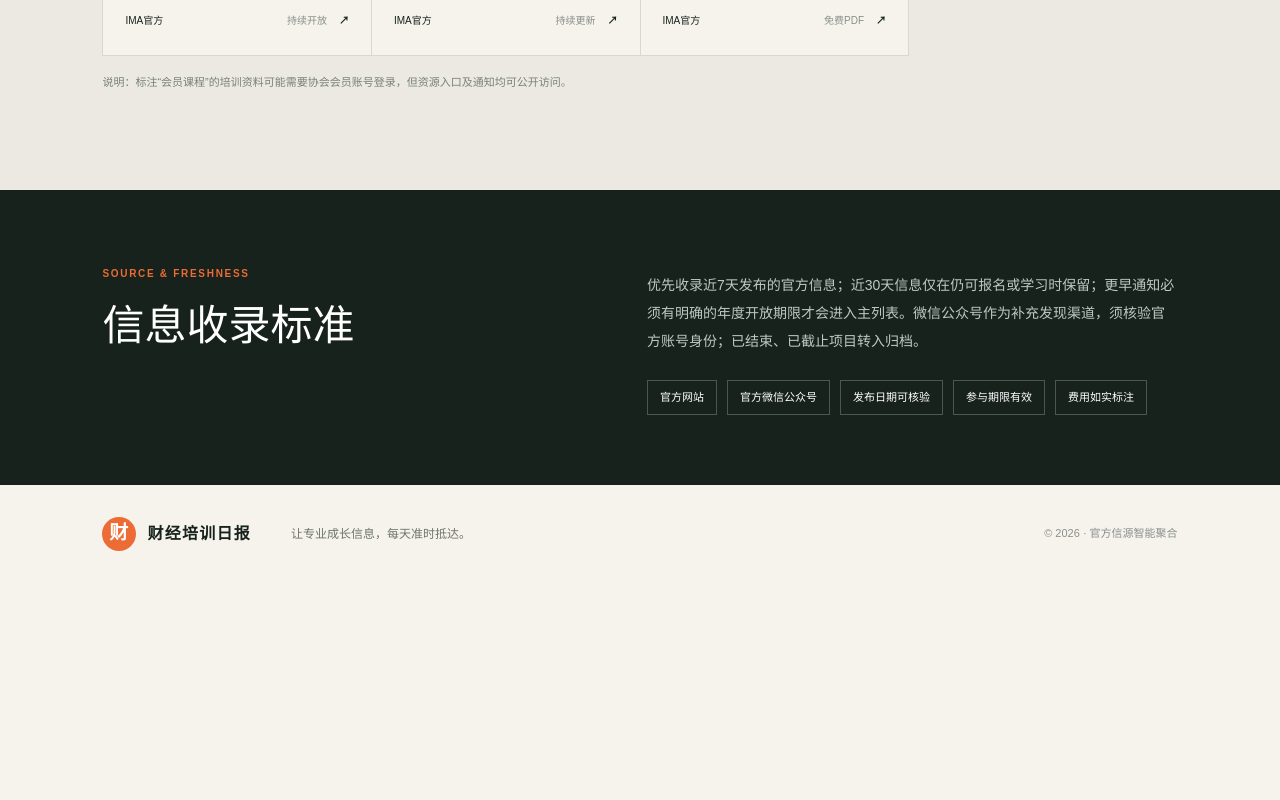
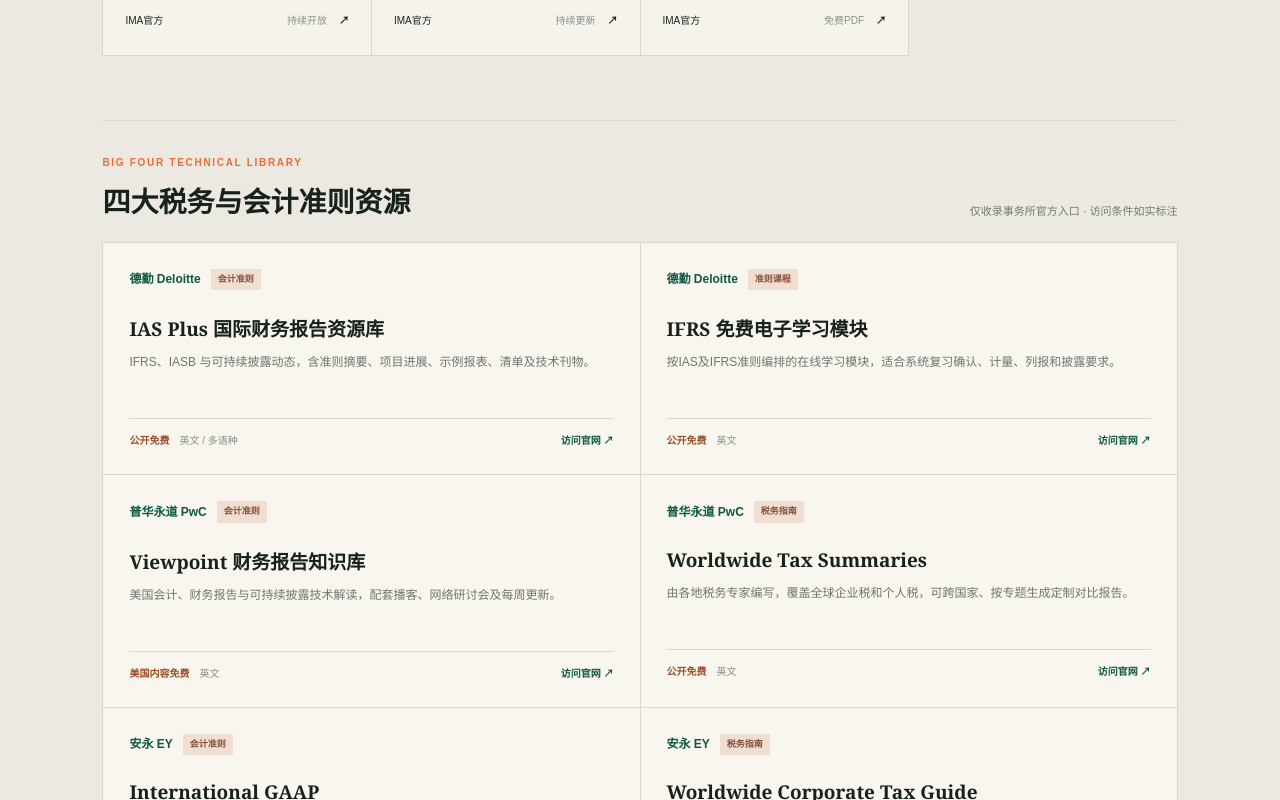
Before and after one commit to zwcpa1973/finance-daily-report, a Next.js app: page / in a window 1280 px wide. Shown: the part 3480-4280 px from the top of the page. Before the commit the page ends 4063 px from the top, so only its background shows below. Built offline with nearby package versions, Linux system fonts and the light colour scheme.

Commit message:
Add Big Four accounting and tax resources

```diff
--- a/app/page.tsx
+++ b/app/page.tsx
@@ -25,6 +25,17 @@ const resources = [
   { kind: "IMA免费资源", title: "CMA官方免费备考资源", desc: "包含CMA练习题、考试模拟器、个性化学习计划、考试指南及备考策略网络研讨会。", source: "IMA官方", updated: "持续开放", url: "https://prodcm.imanet.org/ima-certifications/cma-certification/prepare/resources" },
   { kind: "IMA网络课程", title: "IMA Webinars 专题中心", desc: "覆盖数据分析、财务报告、领导力、职业发展及战略管理；部分资源会员免费。", source: "IMA官方", updated: "持续更新", url: "https://www.imanet.org/continuing-education/webinars" },
   { kind: "IMA框架", title: "管理会计能力素质框架", desc: "IMA管理会计能力素质框架及技术分析、报告控制、战略绩效等学习资源索引。", source: "IMA官方", updated: "免费PDF", url: "https://prodcm.imanet.org/-/media/IMA/Files/Home/Insights-and-Trends/SMA/IMA-Management-Accounting-Competency-Framework/IMA-Management-Accounting-Competency-Framework.ashx" },
+];
+
+const bigFourResources = [
+  { firm: "德勤 Deloitte", kind: "会计准则", title: "IAS Plus 国际财务报告资源库", desc: "IFRS、IASB 与可持续披露动态，含准则摘要、项目进展、示例报表、清单及技术刊物。", access: "公开免费", language: "英文 / 多语种", url: "https://www.iasplus.com/" },
+  { firm: "德勤 Deloitte", kind: "准则课程", title: "IFRS 免费电子学习模块", desc: "按IAS及IFRS准则编排的在线学习模块，适合系统复习确认、计量、列报和披露要求。", access: "公开免费", language: "英文", url: "https://www.iasplus.com/en/publications/e-learning" },
+  { firm: "普华永道 PwC", kind: "会计准则", title: "Viewpoint 财务报告知识库", desc: "美国会计、财务报告与可持续披露技术解读，配套播客、网络研讨会及每周更新。", access: "美国内容免费", language: "英文", url: "https://www.pwc.com/us/en/products/viewpoint.html" },
+  { firm: "普华永道 PwC", kind: "税务指南", title: "Worldwide Tax Summaries", desc: "由各地税务专家编写，覆盖全球企业税和个人税，可跨国家、按专题生成定制对比报告。", access: "公开免费", language: "英文", url: "https://taxsummaries.pwc.com/" },
+  { firm: "安永 EY", kind: "会计准则", title: "International GAAP", desc: "国际财务报告准则的解释与实务应用指南，可通过EY Atlas客户端免费阅读数字版本。", access: "免费注册阅读", language: "英文", url: "https://www.ey.com/en_gl/technical/ifrs-technical-resources/international-gaap-2024-global-perspective-on-ifrs" },
+  { firm: "安永 EY", kind: "税务指南", title: "Worldwide Corporate Tax Guide", desc: "约150个司法管辖区的企业所得税、预提税、转让定价和反避税制度年度汇编。", access: "免费PDF", language: "英文", url: "https://www.ey.com/content/dam/ey-unified-site/ey-com/en-gl/technical/tax-guides/documents/ey-worldwide-corporate-tax-guide-10-2025.pdf" },
+  { firm: "毕马威 KPMG", kind: "会计准则", title: "IFRS Institute", desc: "IFRS与可持续披露技术文章、实务手册、工具包、播客及网络研讨会回放。", access: "公开免费", language: "英文", url: "https://kpmg.com/us/en/insights-by-topic/ifrs-institute.html" },
+  { firm: "毕马威 KPMG", kind: "税务工具", title: "Tax Tools & TaxNewsFlash", desc: "全球税率比较工具、国际税务动态、监管政策与重要司法意见的快速摘要。", access: "公开免费", language: "英文", url: "https://kpmg.com/ee/en/services/tax/tax-tools-and-resources.html" },
 ];
 
 export default function Home() {
@@ -95,6 +106,14 @@ export default function Home() {
             <div className="resourceFoot"><span>{resource.source}</span><em>{resource.updated}</em><b>↗</b></div>
           </a>)}
         </div>
+        <div className="bigFourHead"><div><span className="kicker">BIG FOUR TECHNICAL LIBRARY</span><h2>四大税务与会计准则资源</h2></div><p>仅收录事务所官方入口 · 访问条件如实标注</p></div>
+        <div className="bigFourGrid">
+          {bigFourResources.map((resource) => <a className="bigFourCard" href={resource.url} target="_blank" rel="noreferrer" key={resource.title}>
+            <div className="bigFourMeta"><span>{resource.firm}</span><em>{resource.kind}</em></div>
+            <h3>{resource.title}</h3><p>{resource.desc}</p>
+            <div className="bigFourFoot"><b>{resource.access}</b><span>{resource.language}</span><i>访问官网 ↗</i></div>
+          </a>)}
+        </div>
         <p className="resourceNote">说明：标注“会员课程”的培训资料可能需要协会会员账号登录，但资源入口及通知均可公开访问。</p>
       </section>
 
--- a/app/update.css
+++ b/app/update.css
@@ -44,6 +44,21 @@
 .resourceFoot em { margin-left: auto; margin-right: 12px; color: #8a8f8a; font-style: normal; }
 .resourceCard:hover p,.resourceCard:hover .resourceFoot em,.resourceCard:hover .resourceTop b { color: #cbdcd4; }
 .resourceNote { margin: 18px 0 0; color: #7a807b; font-size: 11px; }
+.bigFourHead { display: flex; align-items: end; justify-content: space-between; margin: 64px 0 22px; padding-top: 28px; border-top: 1px solid var(--line); }
+.bigFourHead h2 { margin: 7px 0 0; font: 700 28px Georgia,"Songti SC",serif; }
+.bigFourHead p { margin: 0; color: #747a75; font-size: 11px; }
+.bigFourGrid { display: grid; grid-template-columns: repeat(2, 1fr); gap: 1px; background: var(--line); border: 1px solid var(--line); }
+.bigFourCard { padding: 26px; background: #f8f6ef; transition: .2s; }
+.bigFourCard:hover { background: #fff; transform: translateY(-2px); }
+.bigFourMeta,.bigFourFoot { display: flex; align-items: center; gap: 10px; }
+.bigFourMeta span { color: var(--green); font-size: 12px; font-weight: 900; }
+.bigFourMeta em { padding: 4px 7px; color: #875039; background: #f0ded3; font-size: 9px; font-style: normal; font-weight: 800; }
+.bigFourCard h3 { margin: 24px 0 10px; font: 700 19px Georgia,"Songti SC",serif; }
+.bigFourCard > p { min-height: 44px; margin: 0; color: #6f756f; font-size: 12px; line-height: 1.75; }
+.bigFourFoot { margin-top: 22px; padding-top: 14px; border-top: 1px solid var(--line); font-size: 10px; }
+.bigFourFoot b { color: #9b4e28; }
+.bigFourFoot span { color: #858a85; }
+.bigFourFoot i { margin-left: auto; color: var(--green); font-style: normal; font-weight: 800; }
 @media (max-width: 850px) {
   .freshness { align-items: flex-start; flex-direction: column; gap: 7px; }
   .freshness em { margin-left: 0; }
@@ -55,4 +70,7 @@
   .communityRadar b { width: max-content; }
   .resourceCard { min-height: auto; }
   .resourceCard p { min-height: auto; }
+  .bigFourHead { align-items: flex-start; flex-direction: column; gap: 8px; }
+  .bigFourGrid { grid-template-columns: 1fr; }
+  .bigFourCard > p { min-height: auto; }
 }
```
